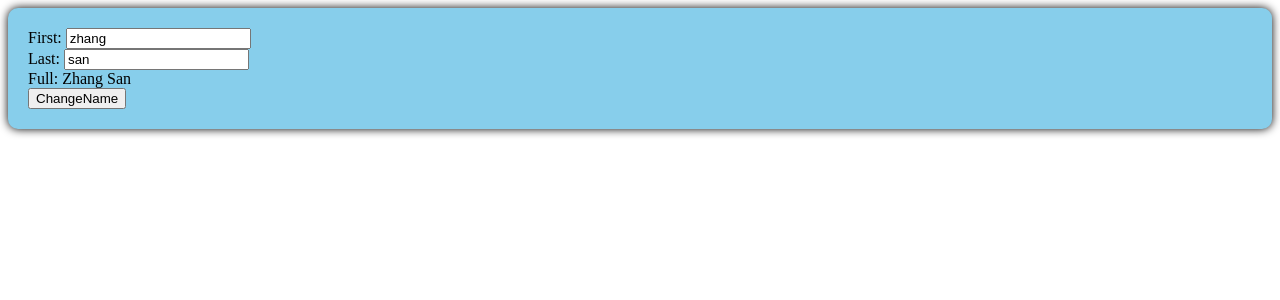
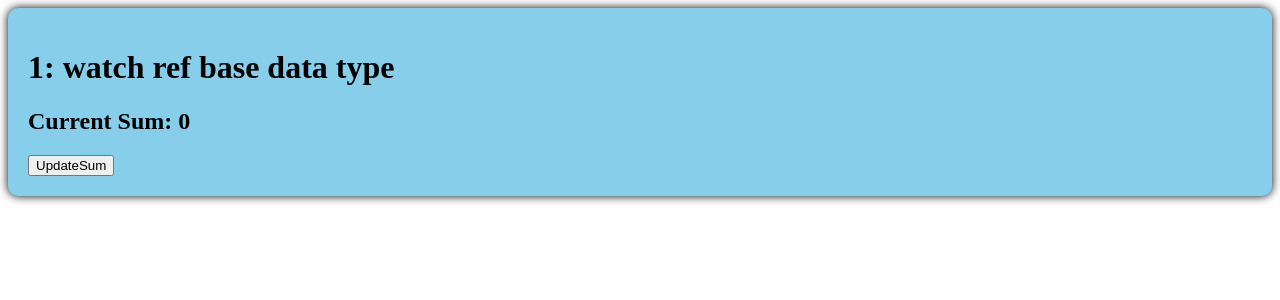
Before and after one commit to FHangH/Vue3_TS, a Vue app: page / in a window 1280 px wide. Shown: the top 300 px of the page. Built offline with nearby package versions, Linux system fonts and the light colour scheme.

Commit message:
wathc ref define base type

```diff
--- a/src/components/Person.vue
+++ b/src/components/Person.vue
@@ -1,37 +1,26 @@
 <template>
     <div class="Person">
-        First: <input type="text" v-model="firstname"> <br>
-        Last: <input type="text" v-model="lastname"> <br>
-        Full: <span>{{fullname}}</span> <br>
-        <button @click="ChangeName">ChangeName</button>
+        <h1>1: watch ref base data type</h1>
+        <h2>Current Sum: {{sum}}</h2>
+        <button @click="ChangeSum">UpdateSum</button>
     </div>
 </template>
 
 <script lang="ts" setup name="PersonInfo">
-    import { ref, computed } from 'vue';
+    import { ref, watch } from 'vue';
 
-    let firstname = ref('zhang');
-    let lastname = ref('san');
-    let fullname = computed
-    ({
-        get()
+    let sum  = ref(0);
+
+    function ChangeSum() { sum.value += 1; }
+
+    const watchHandle = watch(sum, (newValue, oldValue) =>
+    {
+        console.log(`Sum changed from ${oldValue} to ${newValue}`);
+        if (newValue >= 5)
         {
-            return  firstname.value.slice(0, 1).toUpperCase() + firstname.value.slice(1) + ' ' +
-                    lastname.value.slice(0, 1).toUpperCase() + lastname.value.slice(1);
-        },
-
-        set(val)
-        {
-            let names = val.split('-');
-            firstname.value = names[0];
-            lastname.value = names[1];
+            watchHandle();
         }
     });
-
-    function ChangeName()
-    {
-        fullname.value = 'li-si';
-    }
 </script>
 
 <style scoped>
```
